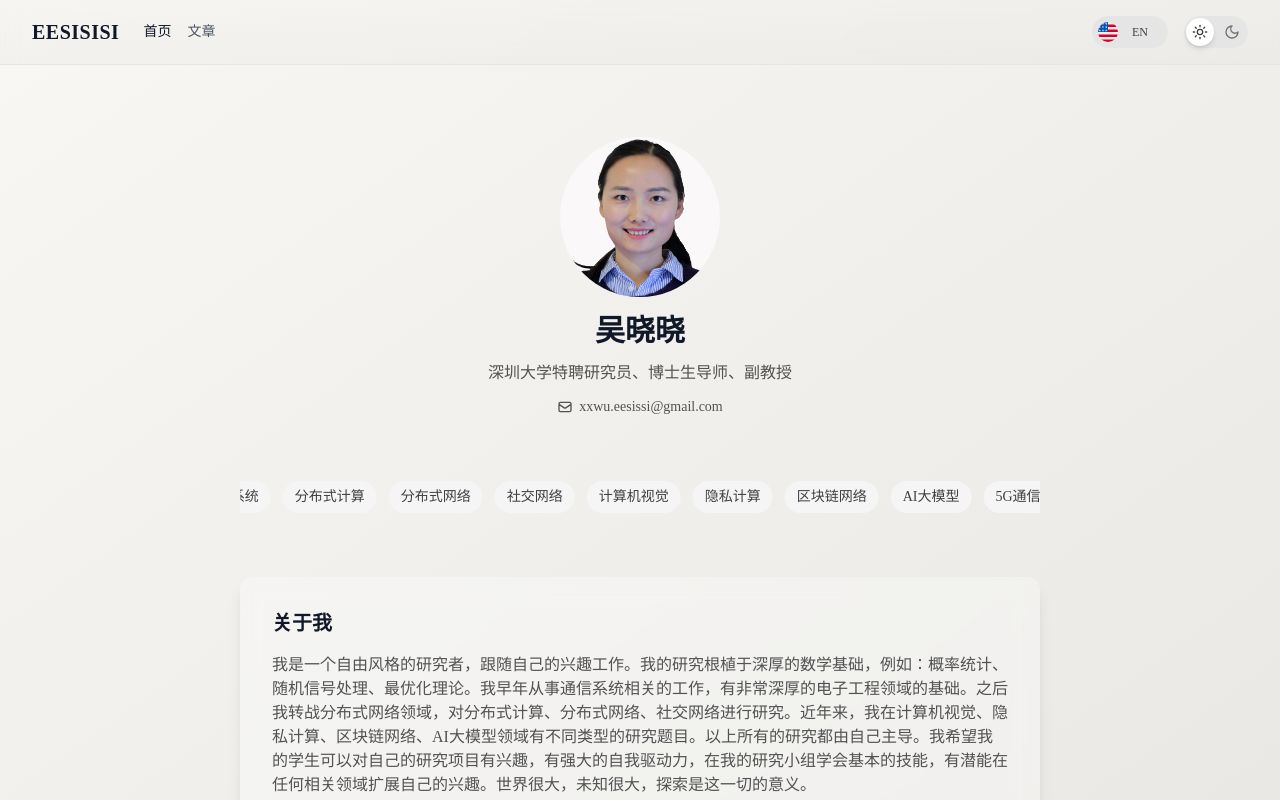
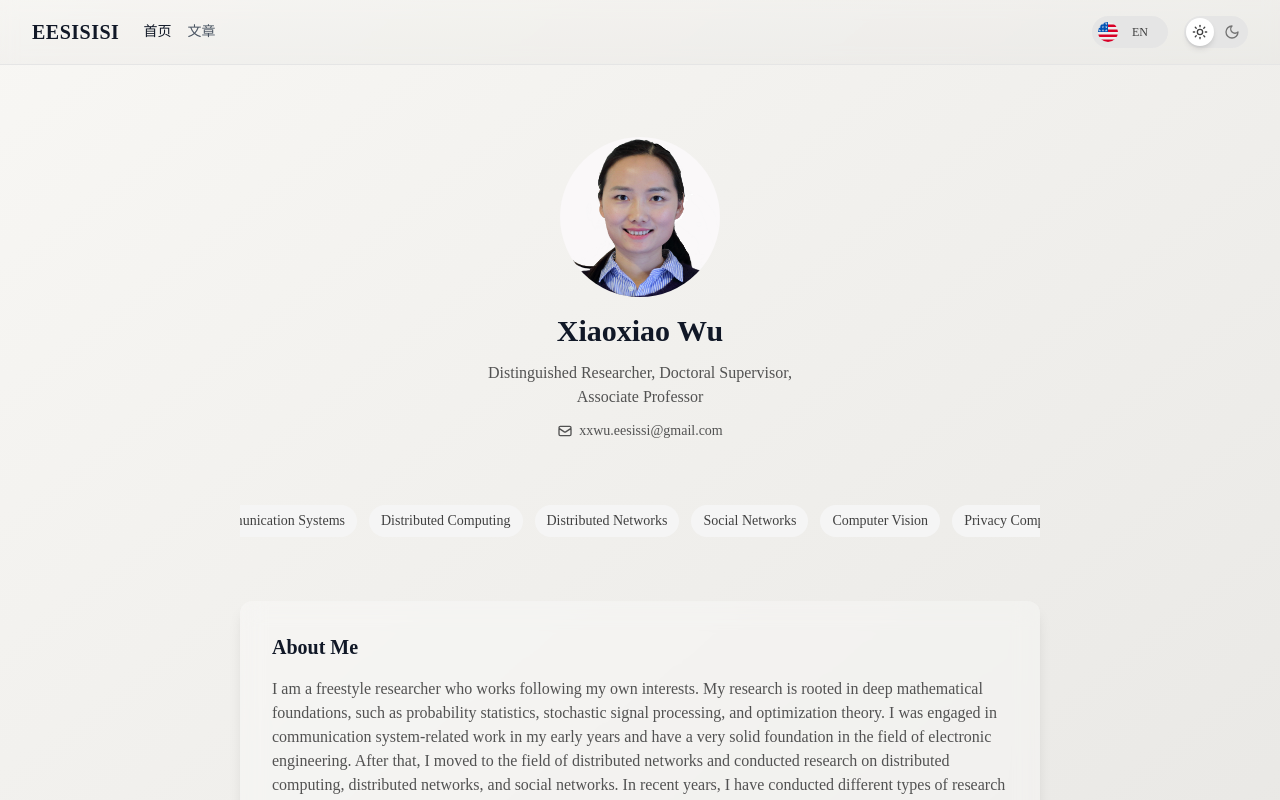
Before and after one commit to Frandy777/Eesissi-Blog, a Next.js app: page /en in a window 1280 px wide. Shown: the top 800 px of the page. Built offline with nearby package versions, Linux system fonts and the light colour scheme; a web font is replaced by a local one.

Commit message:
修复了首页无法显示英文信息的bug

```diff
--- a/app/[lang]/page.tsx
+++ b/app/[lang]/page.tsx
@@ -1,6 +1,7 @@
-import { getTranslations } from 'next-intl/server';
 import Image from 'next/image';
 import { locales } from '@/i18n/settings';
+import fs from 'fs/promises';
+import path from 'path';
 
 export function generateStaticParams() {
   return locales.map((locale) => ({ lang: locale }));
@@ -9,12 +10,33 @@ export function generateStaticParams() {
 export const dynamic = 'force-static';
 export const revalidate = 86400;
 
+// 直接从文件系统加载翻译文件
+async function loadTranslations(locale: string) {
+  try {
+    const filePath = path.join(process.cwd(), 'content', 'translations', `${locale}.json`);
+    const fileContent = await fs.readFile(filePath, 'utf8');
+    const translations = JSON.parse(fileContent);
+    return translations.Index; // 返回Index命名空间的翻译
+  } catch (error) {
+    console.error(`Error loading translations for ${locale}:`, error);
+    // 如果加载失败，返回空对象
+    return {};
+  }
+}
+
 export default async function Home({ params }: { params: Promise<{ lang: string }> }) {
-  const { lang } = await params;
+  try {
+    // 解析params Promise
+    const resolvedParams = await params;
+    const lang = resolvedParams.lang || 'zh'; // 确保有默认值
 
-  const t = await getTranslations({ locale: lang, namespace: 'Index' });
+    console.log('Home page language:', lang); // 添加日志以便调试
 
-  const researchList = t.raw('researchList') as string[];
+    // 直接从文件系统加载翻译
+    const translations = await loadTranslations(lang);
+
+    // 确保researchList是数组
+    const researchList = translations.researchList || [];
 
     return (
       <main className="min-h-screen w-full py-12 md:py-16 px-4">
@@ -31,16 +53,16 @@ export default async function Home({ params }: { params: Promise<{ lang: string
               />
             </div>
             <div className="space-y-3">
-            <h1 className="text-2xl md:text-3xl font-bold">{t('name')}</h1>
+              <h1 className="text-2xl md:text-3xl font-bold">{translations.name}</h1>
               <h2 className="text-sm md:text-base text-neutral-600 dark:text-neutral-400 max-w-[280px] md:max-w-[320px] mx-auto leading-relaxed">
-              {t('title')}
+                {translations.title}
               </h2>
               <div className="flex items-center justify-center text-neutral-600 dark:text-neutral-400">
                 <svg className="w-4 h-4 mr-1.5" fill="none" stroke="currentColor" viewBox="0 0 24 24">
                   <path strokeLinecap="round" strokeLinejoin="round" strokeWidth={2} d="M3 8l7.89 5.26a2 2 0 002.22 0L21 8M5 19h14a2 2 0 002-2V7a2 2 0 00-2-2H5a2 2 0 00-2 2v10a2 2 0 002 2z" />
                 </svg>
-              <a href={`mailto:${t('email')}`} className="hover:text-primary transition-colors text-sm">
-                {t('email')}
+                <a href={`mailto:${translations.email}`} className="hover:text-primary transition-colors text-sm">
+                  {translations.email}
                 </a>
               </div>
             </div>
@@ -65,13 +87,22 @@ export default async function Home({ params }: { params: Promise<{ lang: string
           {/* 关于我 */}
           <div className="w-full">
             <div className="backdrop-blur-md bg-white bg-opacity-30 dark:bg-neutral-800 dark:bg-opacity-30 rounded-xl shadow-lg p-6 md:p-8">
-            <h2 className="text-lg md:text-xl font-bold mb-4">{t('aboutMe')}</h2>
+              <h2 className="text-lg md:text-xl font-bold mb-4">{translations.aboutMe}</h2>
               <p className="text-neutral-600 dark:text-neutral-400 leading-relaxed text-sm md:text-base">
-              {t('aboutText')}
+                {translations.aboutText}
               </p>
             </div>
           </div>
         </div>
       </main>
     );
+  } catch (error) {
+    console.error('Error in Home page:', error);
+    // 出错时返回一个简单的错误页面
+    return (
+      <div className="min-h-screen flex items-center justify-center">
+        <p>加载页面时出错，请刷新重试。</p>
+      </div>
+    );
   }
+}
```
Also changed, not shown: i18n/request.ts (line endings or trailing spaces), middleware.ts (line endings or trailing spaces). Lines whose indentation alone changed are shown as unchanged.
